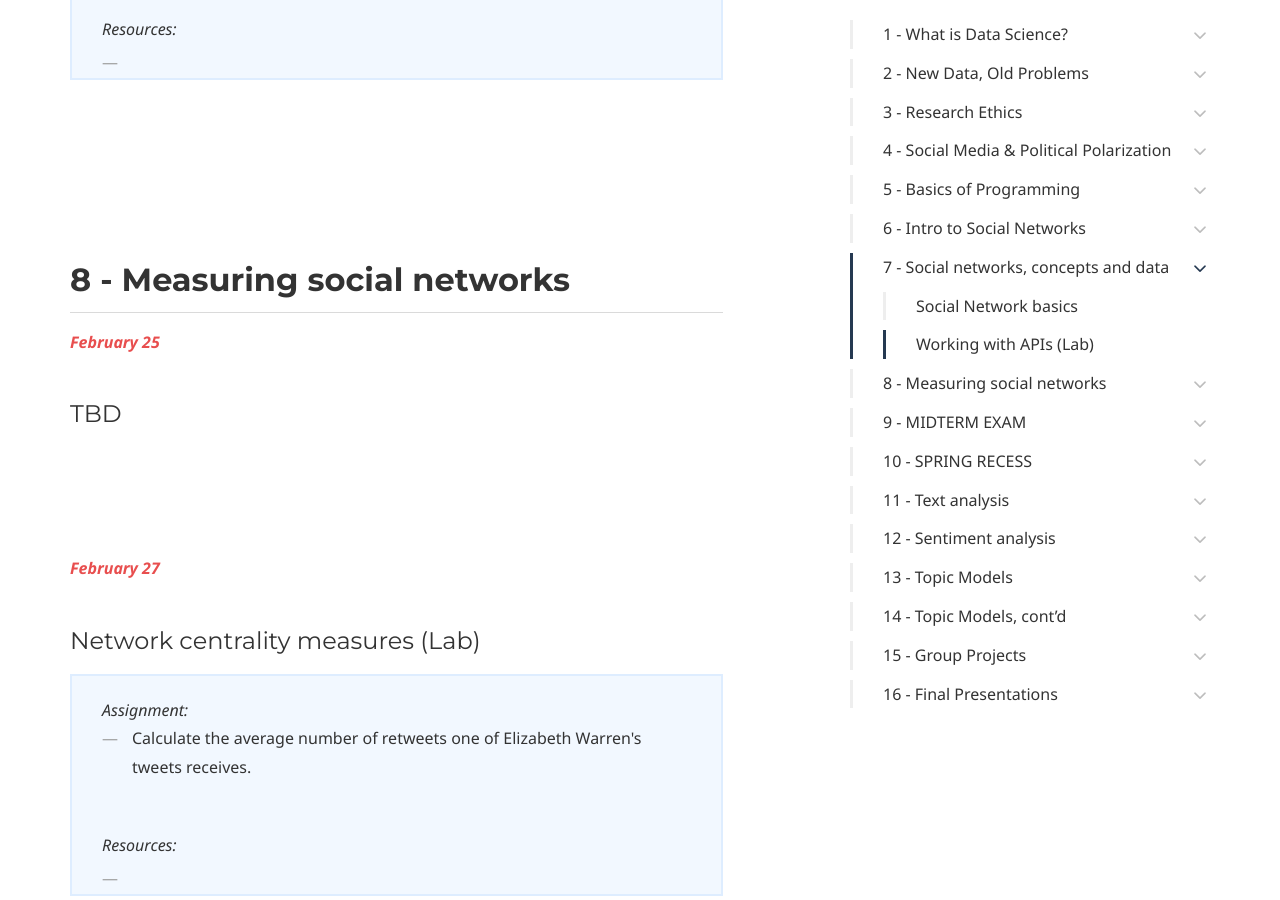
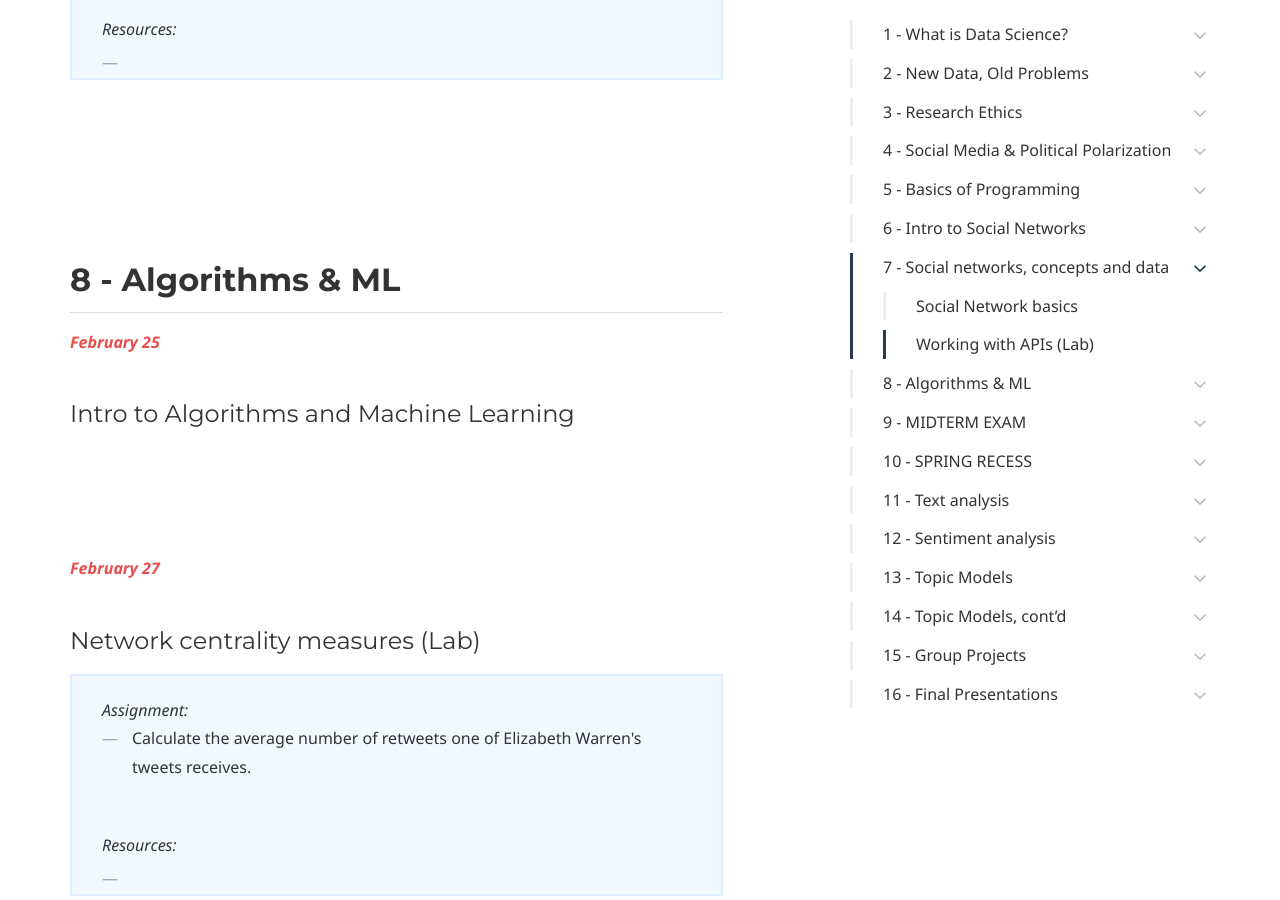
Before and after one commit to dssoc/dssoc.github.io, a Jekyll site: the page built from schedule.md, in a window 1280 px wide and 900 px high, scrolled down 7958 px. Built offline with Jekyll 4.4.1, drawn with Linux system fonts in a browser that asks for light colours; some web fonts are replaced.

Commit message:
fix schedule exercises

```diff
--- a/schedule.md
+++ b/schedule.md
@@ -241,9 +241,9 @@ American Mathematical Society Feature Column.
 <br/><br/><br/><br/>
 
 
-## 8 - Measuring social networks
+## 8 - Algorithms & ML
 <b><i><font color="#E84E4E">February 25</font></i></b>
-#### TBD
+#### Intro to Algorithms and Machine Learning
 <br/><br/><br/>
 
 <b><i><font color="#E84E4E">February 27</font></i></b>
```
